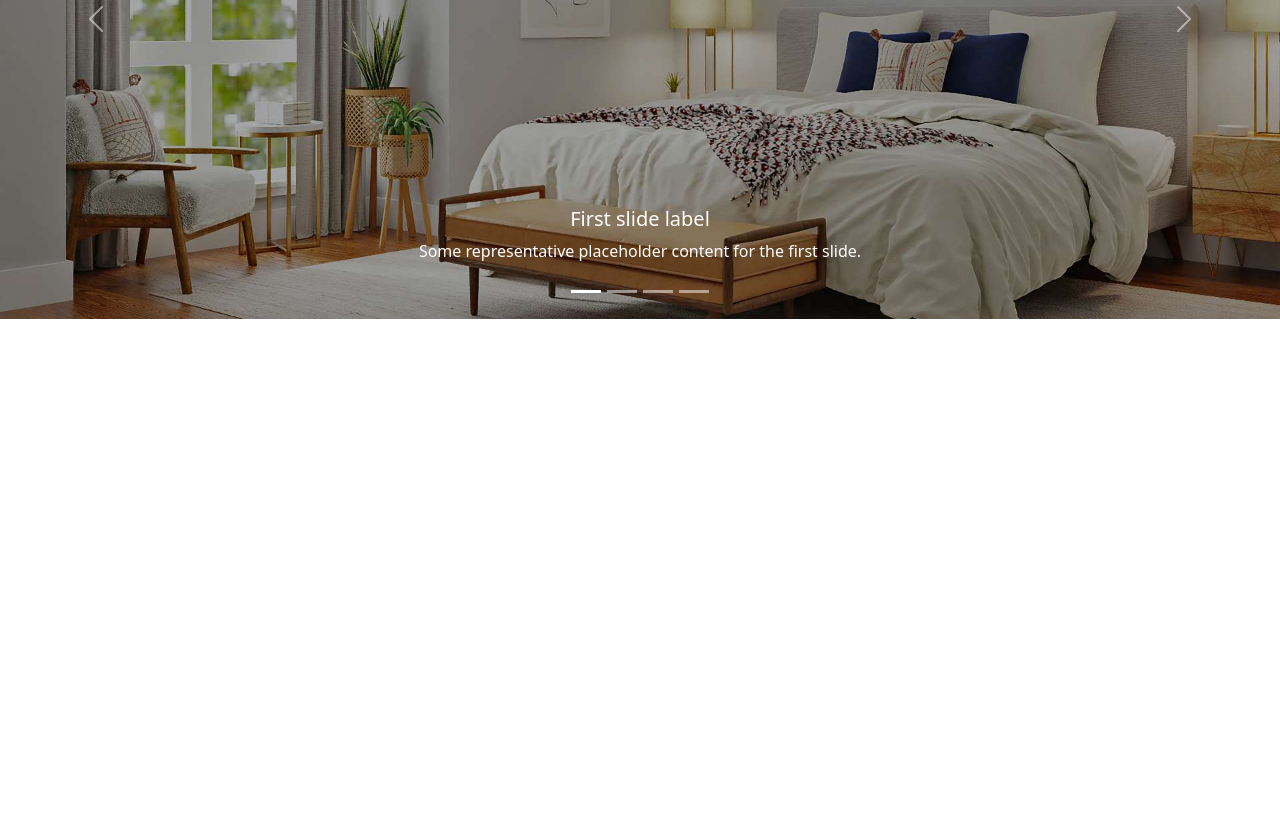
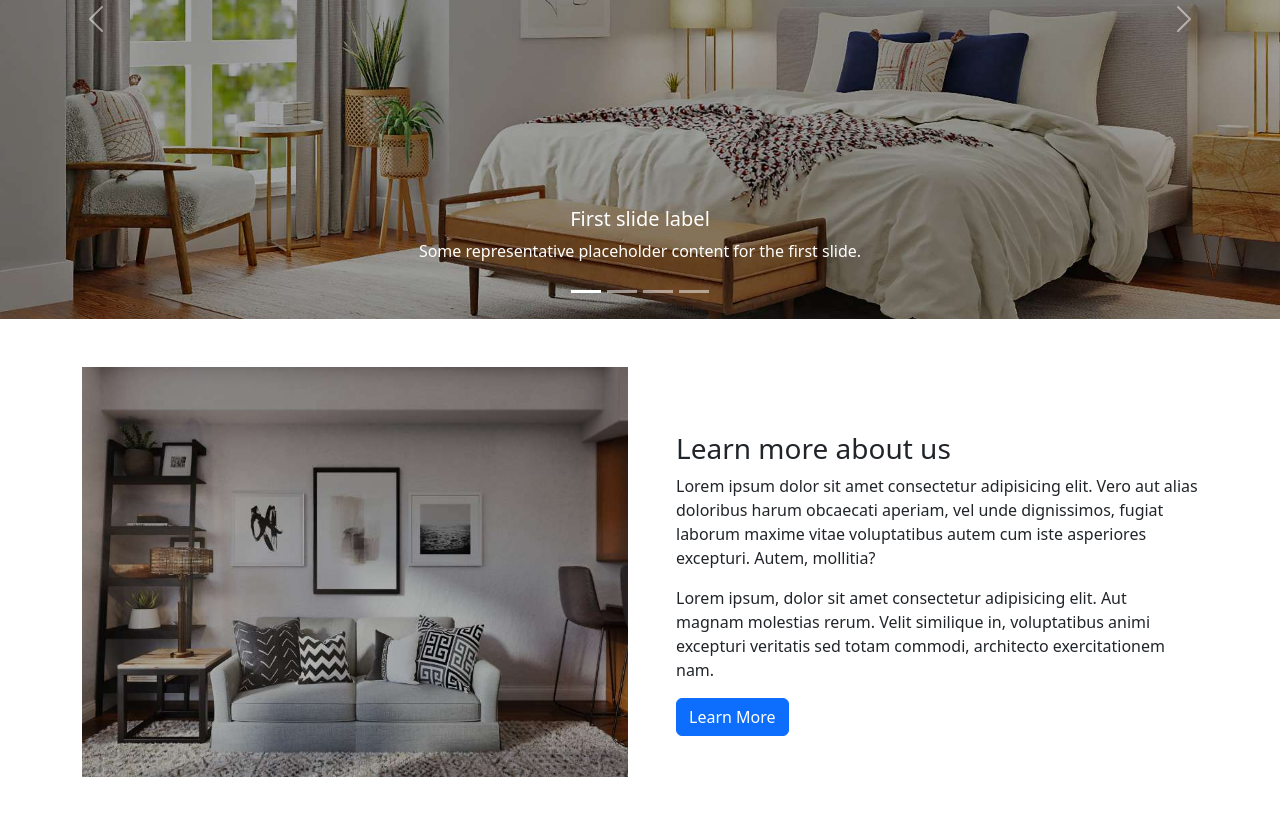
Before and after one commit to shohanur-islam/bd-builders, a plain HTML site: page index.html in a window 1280 px wide. Shown: the part 369-1194 px from the top of the page. Before the commit the page ends 800 px from the top, so only its background shows below. Drawn offline with nearby package versions, Linux system fonts and the light colour scheme.

Commit message:
About area completed

```diff
--- a/index.html
+++ b/index.html
@@ -153,6 +153,39 @@
           </button>
         </div>
       </div>
+
+      <!-- About Area -->
+      <div class="about-area py-5">
+        <div class="container">
+          <div class="row">
+            <div class="col-lg-6">
+              <div class="about-image">
+                <img class="w-100" src="img/about.jpg" alt="" />
+              </div>
+            </div>
+            <div class="col-lg-6 d-flex align-items-center">
+              <div class="about-text ps-lg-4 pt-4 pt-lg-4">
+                <h3>Learn more about us</h3>
+                <p>
+                  Lorem ipsum dolor sit amet consectetur adipisicing elit. Vero
+                  aut alias doloribus harum obcaecati aperiam, vel unde
+                  dignissimos, fugiat laborum maxime vitae voluptatibus autem
+                  cum iste asperiores excepturi. Autem, mollitia?
+                </p>
+                <p>
+                  Lorem ipsum, dolor sit amet consectetur adipisicing elit. Aut
+                  magnam molestias rerum. Velit similique in, voluptatibus animi
+                  excepturi veritatis sed totam commodi, architecto
+                  exercitationem nam.
+                </p>
+                <button type="button" class="btn btn-primary">
+                  Learn More
+                </button>
+              </div>
+            </div>
+          </div>
+        </div>
+      </div>
     </main>
     <script
       src="https://cdn.jsdelivr.net/npm/bootstrap@5.2.3/dist/js/bootstrap.bundle.min.js"
```
